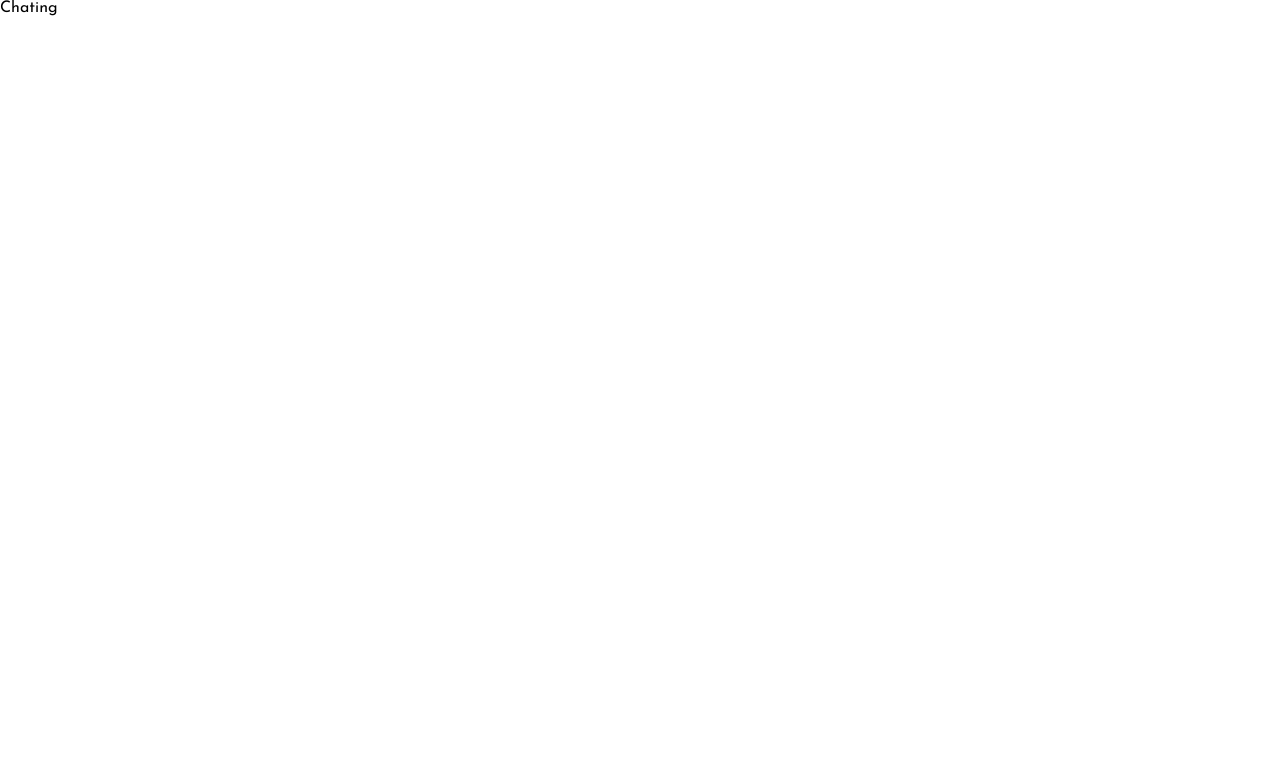
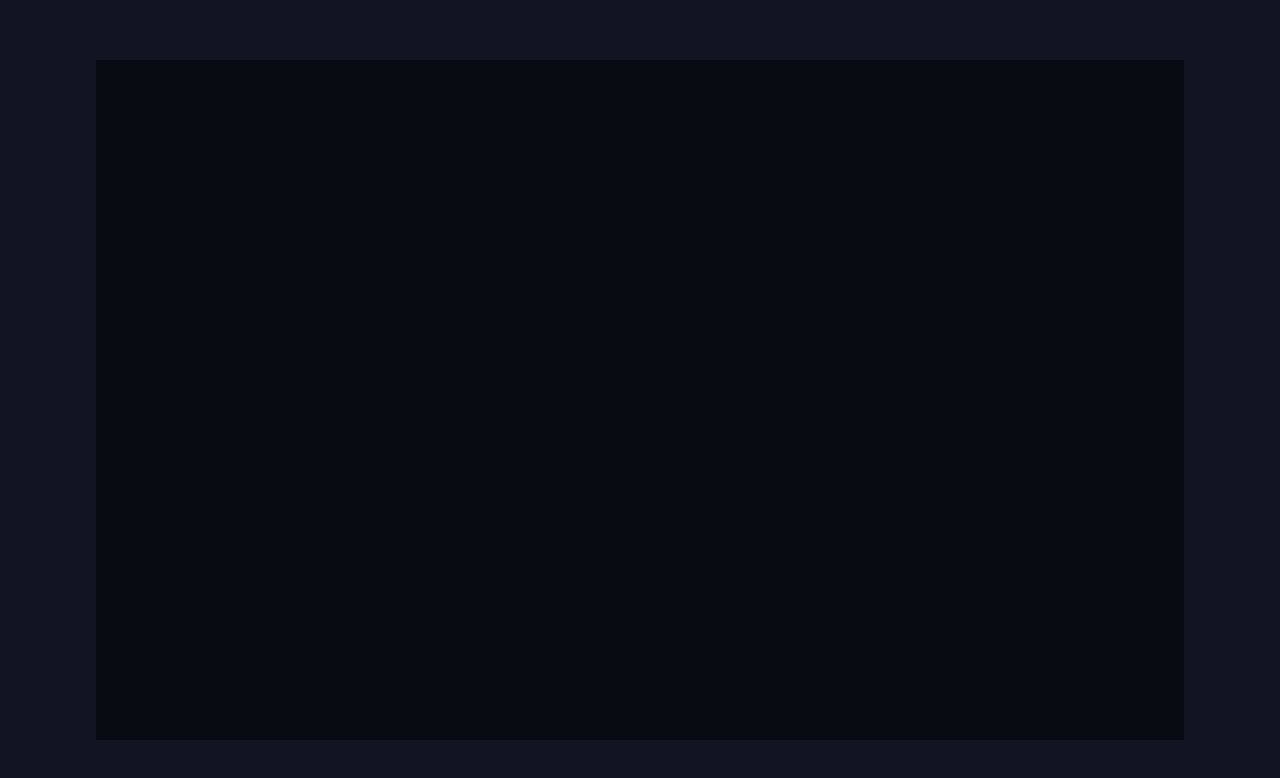
Before and after one commit to lohitakshsingla0/chatting-app, a React (Create React App) app in the folder public/: page / in a window 1280 px wide. Shown: the top 778 px of the page. Built offline with nearby package versions, Linux system fonts and the light colour scheme.

Commit message:
created the chating area and setting the routes and CSS

```diff
--- a/public/src/App.js
+++ b/public/src/App.js
@@ -2,7 +2,7 @@ import React from 'react'
 import {BrowserRouter, Routes, Route} from "react-router-dom"
 import Register from './pages/Register'
 import Login from './pages/Login'
-import Chating from './pages/Chating'
+import Chat from './pages/Chat'
 import SetAvatar from './pages/SetAvatar'
 
 
@@ -13,7 +13,7 @@ export default function App() {
         <Route path='/register' element={<Register />} />
         <Route path='/login' element={<Login />} />
         <Route path='/setAvatar' element={<SetAvatar />} />
-        <Route path='/' element={<Chating />} />
+        <Route path='/' element={<Chat />} />
 
       </Routes>
     </BrowserRouter>
--- /dev/null
+++ b/public/src/pages/Chat.jsx
@@ -0,0 +1,52 @@
+import React, {useState, useEffect} from 'react'
+import styled from "styled-components"
+import axios from "axios";
+
+
+
+function Chat() {
+
+  const [contacts, setContacts] = useState([]);
+
+
+
+
+
+
+  return (
+
+    <>
+      <Container>
+        <div className='container'>
+
+        </div>
+      </Container>
+
+    </>
+  )
+}
+
+
+const Container = styled.div`
+  height: 100vh;
+  width: 100vw;
+  display: flex;
+  flex-direction: column;
+  justify-content: center;
+  gap: 1rem;
+  align-items: center;
+  background-color: #131324;
+  .container {
+    height: 85vh;
+    width: 85vw;
+    background-color: #00000076;
+    display: grid;
+    grid-template-columns: 25% 75%;
+    @media screen and (min-width: 720px) and (max-width: 1080px) {
+      grid-template-columns: 35% 65%;
+    }
+  }
+`;
+
+
+export default Chat
--- a/public/src/pages/Chating.jsx
+++ /dev/null
@@ -1,11 +0,0 @@
-import React from 'react'
-
-function Chating() {
-  return (
-    <div>
-      Chating
-    </div>
-  )
-}
-
-export default Chating
--- a/public/src/pages/SetAvatar.jsx
+++ b/public/src/pages/SetAvatar.jsx
@@ -27,7 +27,7 @@ export default function SetAvatar() {
   useEffect( () => {
     if (!localStorage.getItem("chat-app-user"))
       navigate("/login");
-  }, []);
+  }, [navigate]);
 
   const setProfilePicture = async () => {
     if (selectedAvatar === undefined) {
@@ -56,20 +56,42 @@ export default function SetAvatar() {
   };
 
 
-  useEffect( () => {
-    const data = [];
-    for (let i = 0; i < 4; i++) {
-      const image =  axios.get(
-        `${api}/${Math.round(Math.random() * 1000)}`
-      );
+  // useEffect( () => {
+  //   const data = [];
+  //   for (let i = 0; i < 4; i++) {
+  //     const image =  axios.get(
+  //       `${api}/${Math.round(Math.random() * 1000)}`
+  //     );
 
-      const buffer = new Buffer(image.data);
+  //     const buffer = new Buffer(image.data);
 
-      data.push(buffer.toString("base64"));
-    }
-    setAvatars(data);
-    setIsLoading(false);
-  }, []);
+  //     data.push(buffer.toString("base64"));
+  //   }
+  //   setAvatars(data);
+  //   setIsLoading(false);
+  // }, []);
+
+
+  useEffect(() => {
+    const fetchData = async () => {
+      const data = [];
+      try {
+        for (let i = 0; i < 4; i++) {
+          const image = await axios.get(`${api}/${Math.round(Math.random() * 1000)}`);
+          const buffer = Buffer.from(image.data);
+          data.push(buffer.toString("base64"));
+        }
+        setAvatars(data);
+        setIsLoading(false);
+      } catch (error) {
+        console.error("Error fetching avatars:", error);
+        setIsLoading(false);
+        // Handle the error state or notify the user accordingly
+      }
+    };
+
+    fetchData();
+  }, [api]);
   return (
     <>
       {isLoading ? (
--- a/public/src/utils/APIRoutes.js
+++ b/public/src/utils/APIRoutes.js
@@ -2,3 +2,4 @@ export const host = "http://localhost:5000";
 export const registerRoute = `${host}/api/auth/register`;
 export const loginRoute = `${host}/api/auth/login`;
 export const setAvatarRoute = `${host}/api/auth/setavatar`;
+export const allUsersRoute = `${host}/api/auth/allUsers`;
```
Also changed, not shown: public/src/components/Contacts.jsx (added), 2 other files (tests, documents, lock files or other folders).
